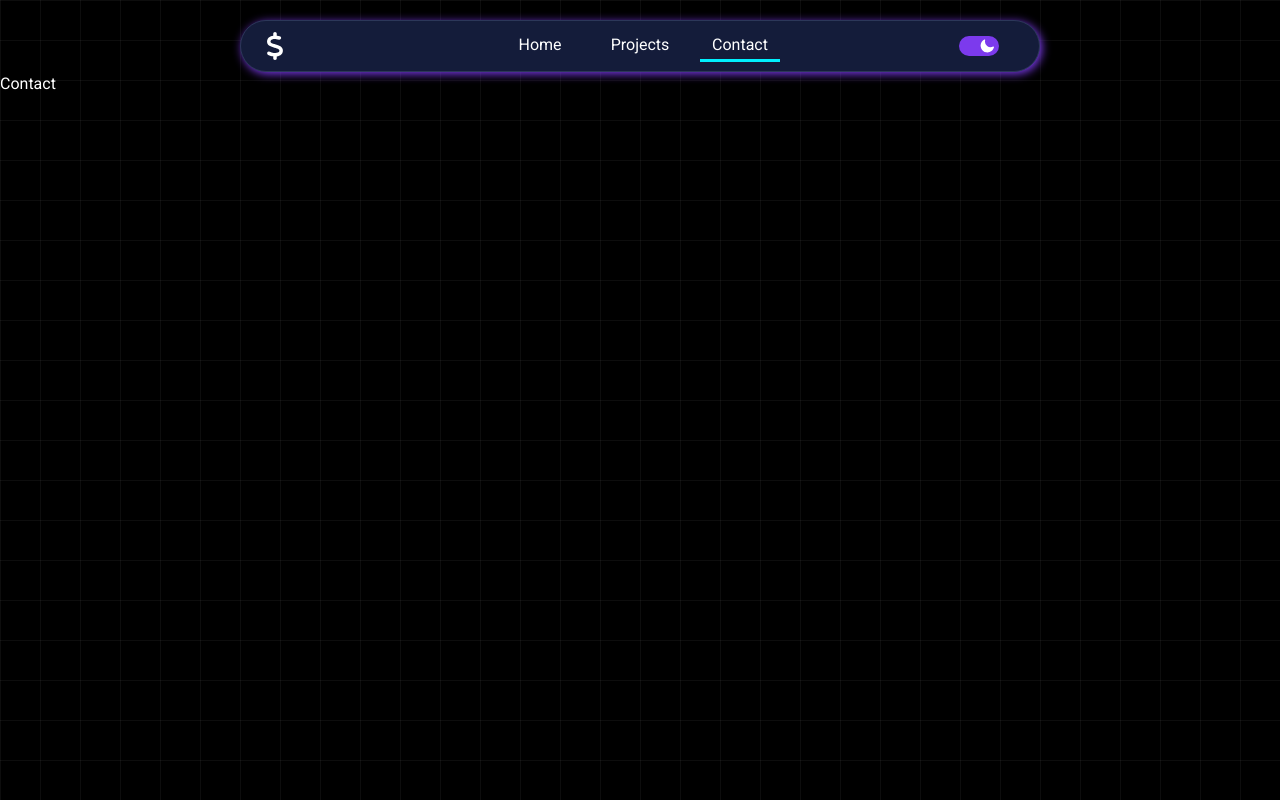
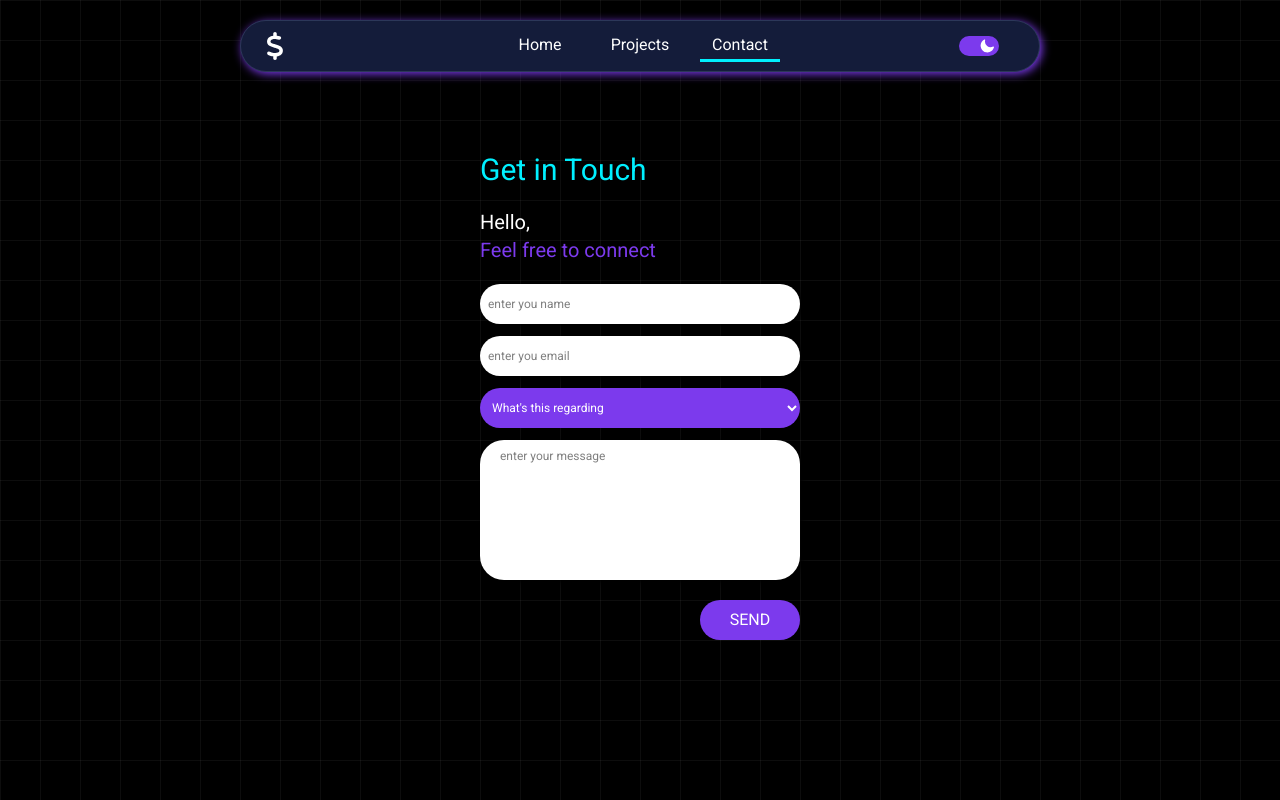
Before and after one commit to shailendrapawar/portfolio, a React (Vite) app: page /contact in a window 1280 px wide. Built offline with nearby package versions, Linux system fonts and the light colour scheme.

Commit message:
added: contact form UI

```diff
--- /dev/null
+++ b/src/components/inputBox/InputBox.jsx
@@ -0,0 +1,19 @@
+const InputBox = ({value,onChange,name,placeholder,type,currentTheme}) => {
+  return (
+    <div className=" w-[100%] max-w-80 h-10  bg-white rounded-3xl  text-black"
+    style={{boxShadow:`2px 2px 5px black`}}
+    >
+        <input className="w-full h-full outline-none text-xs p-2   bg-transparent"
+        value={value}
+        type={type}
+        onChange={(e)=>onChange(e)}
+        placeholder={placeholder}
+        name={name}
+        required
+        >
+        </input>
+
+    </div>
+  )
+}
+export default InputBox
--- a/src/pages/Contact.jsx
+++ b/src/pages/Contact.jsx
@@ -1,6 +1,102 @@
+import { useSelector } from "react-redux"
+import InputBox from "../components/inputBox/InputBox";
+import { useState } from "react";
+import "./pages.css"
+
 function Contact() {
+  const { currentTheme } = useSelector(s => s.theme);
+
+
+  const [emailData, setEmailData] = useState({
+    name: "",
+    email: "",
+    subject: "",
+    message: ""
+  })
+
+  const handleChange = (e) => {
+    const { name, value } = e.target;
+    setEmailData(prev => ({
+      ...prev,
+      [name]: value
+    }))
+    console.log(emailData)
+  }
+
+  const subjectOptions = [
+    "Project Collaboration",
+    "Freelance Inquiry",
+    "Job Opportunity",
+    "Resume/Portfolio Feedback",
+    "General Inquiry",
+    "Others"
+  ]
+
   return (
-    <div>Contact</div>
+    <div className="w-full h-[90vh] flex justify-center items-center ">
+
+      <section className="w-full max-w-90 h-150 flex flex-col items-start gap-5 p-5">
+
+        <h3
+          className="text-3xl"
+          style={{ color: currentTheme.accent }}>Get in Touch</h3>
+
+        <section>
+          <span className="text-xl">Hello,<br></br> <span style={{ color: currentTheme.secondaryAccent }}>Feel free to connect</span></span>
+        </section>
+
+        <main className="h-auto w-full gap-3 flex flex-col">
+
+          <InputBox
+            value={emailData.name}
+            type={"text"}
+            onChange={handleChange}
+            placeholder={"enter you name"}
+            name="name"
+            currentTheme={currentTheme}
+          />
+
+          <InputBox
+            value={emailData.email}
+            type={"email"}
+            onChange={handleChange}
+            placeholder={"enter you email"}
+            name="email"
+            currentTheme={currentTheme}
+          />
+
+          <select className="w-[100%] max-w-80 h-10  rounded-3xl text-xs p-2 outline-none"
+            style={{ backgroundColor: currentTheme.secondaryAccent, color: currentTheme.textPrimary }}
+            required
+          >
+            <option value={null}>What's this regarding</option>
+            {subjectOptions?.map((option, i) => {
+              return <option
+                className=" text-black"
+                // style={{backgroundColor:currentTheme.secondaryAccent,color:currentTheme.textPrimay}}
+                key={i} value={option}>{option}</option>
+            })}
+          </select>
+
+
+
+          <textarea className="h-35 w-full bg-white text-black rounded-3xl outline-none pl-5 pr-5 pt-2 pb-2  text-xs scroll-bar"
+            style={{ resize: "none", boxShadow: `2px 2px 5px black` }}
+            placeholder="enter your message "
+            required
+          >
+          </textarea>
+
+        </main>
+
+        <button className=" self-end h-8 w-20 sm:h-10 sm:w-25 rounded-full"
+        style={{backgroundColor:currentTheme.secondaryAccent,color:currentTheme.textPrimary}}
+        >SEND</button>
+
+
+      </section>
+
+    </div>
   )
 }
 export default Contact
--- /dev/null
+++ b/src/pages/pages.css
@@ -0,0 +1,21 @@
+option{
+    background-color: white;
+    color: black;
+}
+.scroll-bar::-webkit-scrollbar {
+  width: 2px;
+            /* Scrollbar width */
+}
+
+.scroll-bar::-webkit-scrollbar-track {
+  background: transparent;     /* Track color */
+}
+
+.scroll-bar::-webkit-scrollbar-thumb {
+  background-color: #888;  /* Scroll thumb color */
+  border-radius: 10px;     /* Rounded corners */
+}
+
+.scroll-bar::-webkit-scrollbar-thumb:hover {
+  background-color: #555;  /* Thumb on hover */
+}
```
